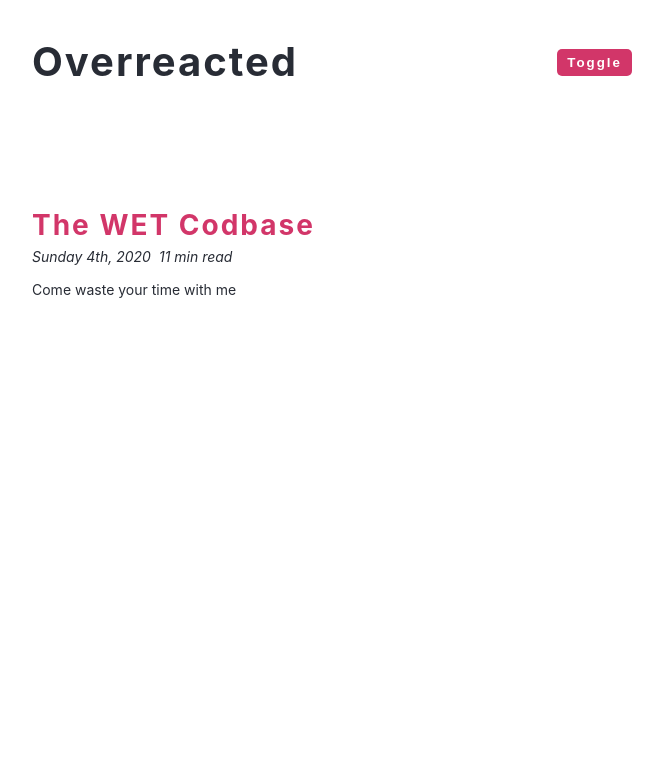
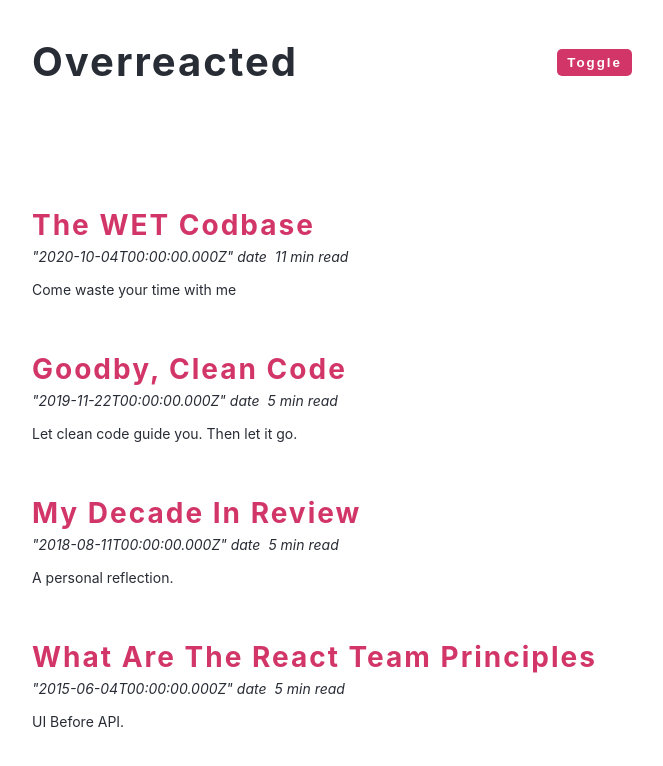
Before and after one commit to iamshahidameen/react-dark-mode, a React (Create React App) app: page / in a window 1280 px wide. Shown: the top 766 px of the page, without its empty margins (308-971 px from the left). Built offline with nearby package versions, Linux system fonts and the light colour scheme.

Commit message:
Print articles and data from data.js

```diff
--- a/src/App.js
+++ b/src/App.js
@@ -12,14 +12,10 @@
         </div>
       </nav>
       <section className="articles">
-        <article className="post">
-          <h2>the WET Codbase</h2>
-          <div className="post-info">
-            <span>Sunday 4th, 2020</span>
-            <span>11 min read</span>
-          </div>
-          <p>Come waste your time with me</p>
-        </article>
+        {data.map((item) => {
+          console.log(item);
+          return <Article key={item.id} {...item} />;
+        })}
       </section>
     </main>
   );
--- a/src/Article.js
+++ b/src/Article.js
@@ -1,7 +1,16 @@
-import React from 'react'
-import moment from 'moment'
-const Article = () => {
-  return <h2>article component</h2>
-}
+import React from 'react';
+import moment from 'moment';
+const Article = ({ id, title, snippet, date, length }) => {
+  return (
+    <article className="post">
+      <h2>{title}</h2>
+      <div className="post-info">
+        <span>{JSON.stringify(date)} date</span>
+        <span>{length} min read</span>
+      </div>
+      <p>{snippet}</p>
+    </article>
+  );
+};
 
-export default Article
+export default Article;
```
